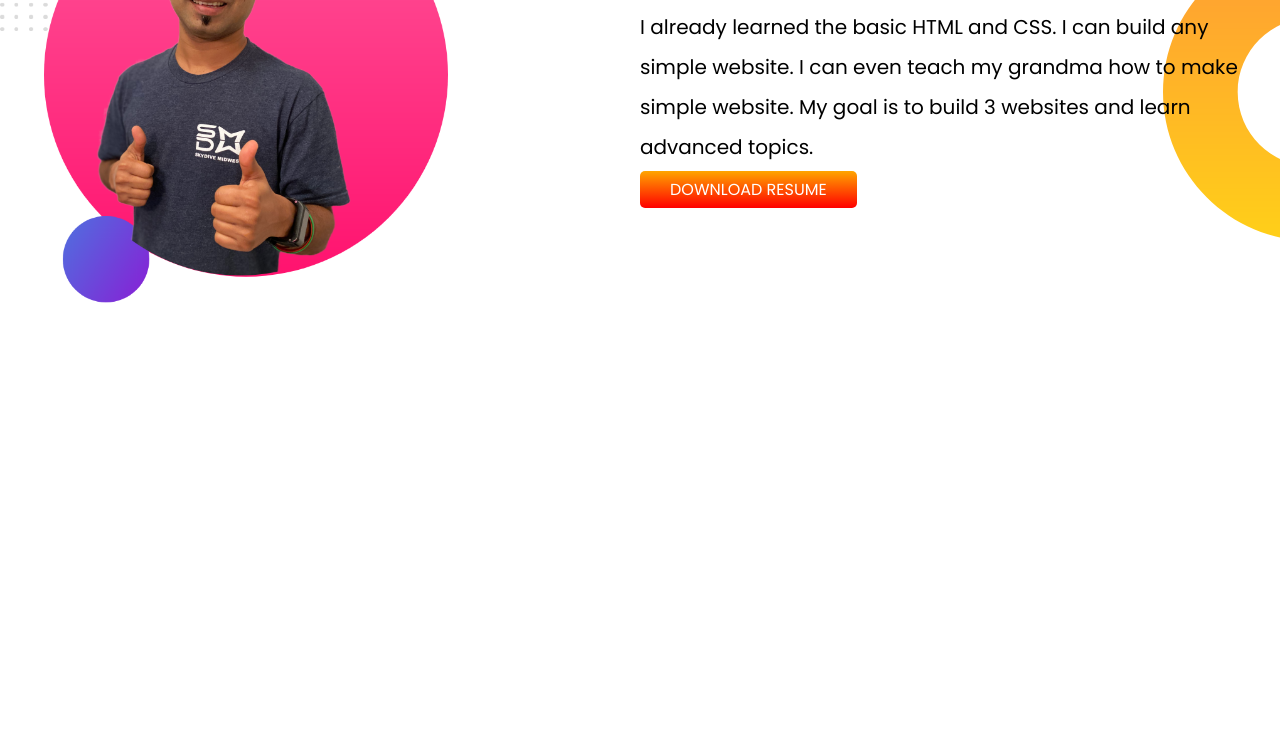
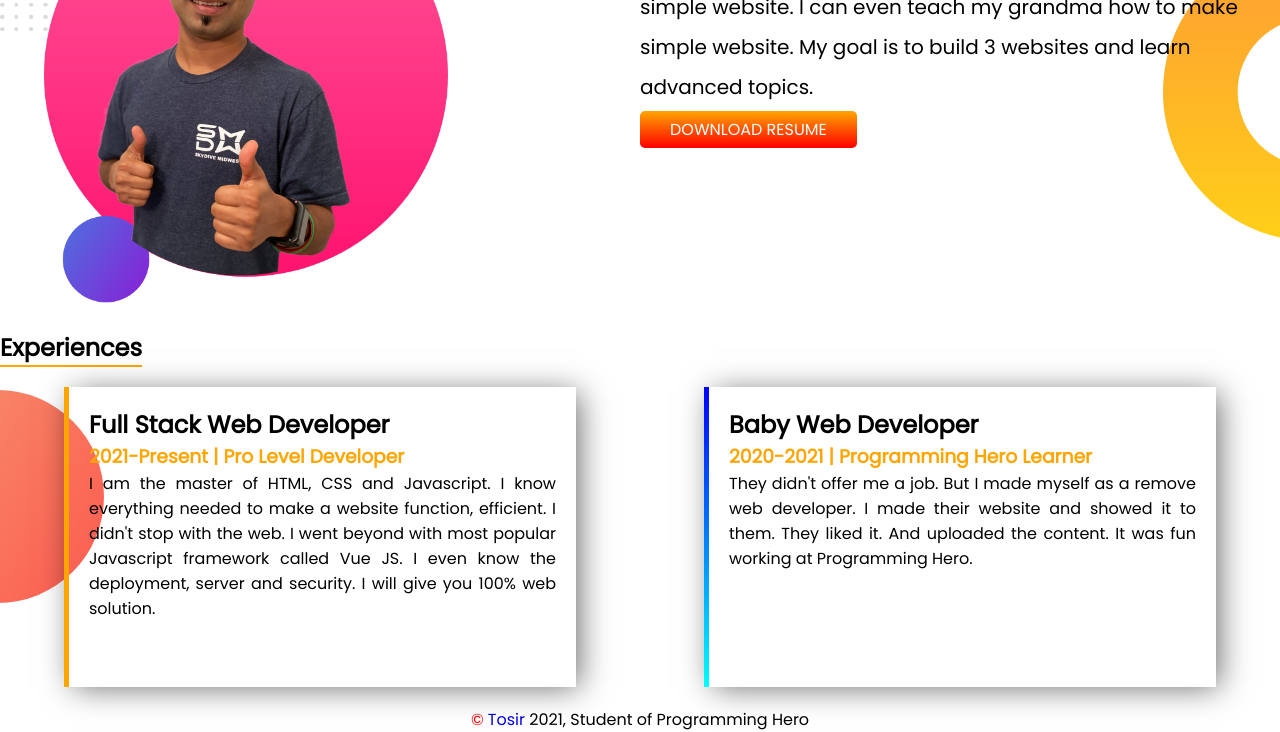
Before and after one commit to Tosir80/PH-Pactice-1-Portfolio-website, a plain HTML site: page index.html in a window 1280 px wide. Shown: the part 626-1358 px from the top of the page. Before the commit the page ends 936 px from the top, so only its background shows below. Drawn offline with Linux system fonts and the light colour scheme.

Commit message:
completed

```diff
--- a/css/style.css
+++ b/css/style.css
@@ -4,10 +4,12 @@
     box-sizing: border-box;
     font-family: 'Poppins',
     sans-serif;
+    text-decoration: none;
 }
 
 
-h1{
+
+ .top-banner h1{
     font-size:50px ;
     padding:10px 0 ;
 }
@@ -70,3 +72,66 @@ width: 80%;
 .dream-left img{
     width: 70%;
 }
+.exp .exp-img{
+    background: url(../images/exp-bg.png);
+    background-repeat: no-repeat;
+    margin-top:20px;
+    background-position-y:60px;
+
+}
+
+.exp .exp-tittle {
+    text-align: center;
+    border-bottom: 2px solid orange;
+    display: inline-block;
+}
+
+.box{
+    display: flex;
+  justify-content: center;
+  align-items: center;
+
+margin:20px 0;
+  justify-content: space-around;
+
+}
+
+
+.box1 , .box2{
+   width: 40%;
+   height: 300px;
+    margin:0 10px;
+    text-align: justify;
+    padding:20px;
+box-shadow: 6px 3px 30px -3px rgba(0, 0, 0, 0.59);
+
+}
+
+.box h3{
+    color:orange;
+}
+
+
+
+.box1{
+ border-left: 5px solid orange;
+
+}
+
+.box2{
+   border-left: 5px solid;
+    border-image: linear-gradient(blue, cyan);
+    border-image-slice:1;
+}
+.footer{
+
+
+}
+.footer p{
+    text-align: center;
+
+}
+
+.footer .copy{
+    color:red;
+}
--- a/index.html
+++ b/index.html
@@ -15,6 +15,7 @@
 <link rel="stylesheet" href="css/style.css">
 </head>
 <body>
+
     <section class="top-banner">
         <div class="container">
        <div class="left-side">
@@ -47,6 +48,32 @@
          </div>
     </section>
 
+    <section class="exp">
+        <div class="exp-img">
+           <h1 class="exp-tittle">Experiences</h1>
+         <div class="box">
+             <div class="box1">
+                 <h1>Full Stack Web Developer</h1>
+                 <h3>2021-Present | Pro Level Developer</h3>
+                 <p>I am the master of HTML, CSS and Javascript. I know everything needed to make a website function, efficient. I didn't stop with the web. I went beyond with most popular Javascript framework called Vue JS. I even know the deployment, server and security. I will give you 100% web solution.</p>
+             </div>
+             <div class="box2">
+                 <h1>Baby Web Developer</h1>
+                 <h3>2020-2021 | Programming Hero Learner</h3>
+                 <p>They didn't offer me a job. But I made myself as a remove web developer. I made their website and showed it to them. They liked it. And uploaded the content. It was fun working at Programming Hero.</p>
+             </div>
+         </div>
+</div>
+    </section>
+
+
+<section class="footer">
+
+    <p><span class="copy">&copy;</span> <a href="#" class="name">Tosir</a> 2021, Student of Programming Hero</p>
+</section>
+
+
+
 
 </body>
 </html>
```
